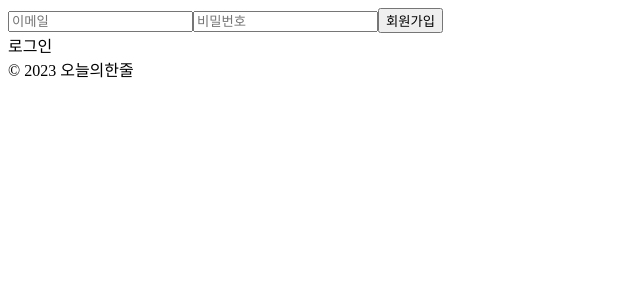
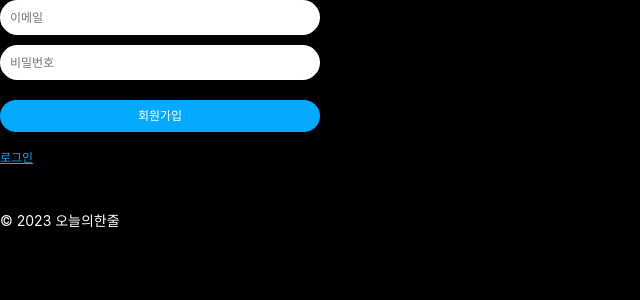
Before and after one commit to itsm2219/hanzul, a React (Create React App) app: page / in a window 1280 px wide. Shown: the top 300 px of the page, without its empty margins (0-640 px from the left). Built offline with nearby package versions, Linux system fonts and the light colour scheme; no server answers.

Commit message:
0118hanzul_css

```diff
--- a/package.json
+++ b/package.json
@@ -3,6 +3,12 @@
   "version": "0.1.0",
   "private": true,
   "dependencies": {
+    "@fortawesome/fontawesome-free": "^5.14.0",
+    "@fortawesome/fontawesome-svg-core": "^1.2.30",
+    "@fortawesome/free-brands-svg-icons": "^5.14.0",
+    "@fortawesome/free-regular-svg-icons": "^5.14.0",
+    "@fortawesome/free-solid-svg-icons": "^5.14.0",
+    "@fortawesome/react-fontawesome": "^0.1.11",
     "@testing-library/jest-dom": "^5.16.5",
     "@testing-library/react": "^13.4.0",
     "@testing-library/user-event": "^13.5.0",
--- /dev/null
+++ b/src/components/AuthForm.js
@@ -0,0 +1,78 @@
+import React from "react";
+import { authService } from "fbase";
+import { useState } from "react";
+
+const AuthForm = () => {
+  const [email, setEmail] = useState("");
+  const [password, setPassword] = useState("");
+  const [newAccount, setNewAccount] = useState(true);
+  const [error, setError] = useState("");
+
+  const onChange = (event) => {
+    const {
+      target: { name, value },
+    } = event;
+    if (name === "email") {
+      setEmail(value);
+    } else if (name === "password") {
+      setPassword(value);
+    }
+  };
+
+  const onSubmit = async (event) => {
+    event.preventDefault();
+    try {
+      let data;
+
+      if (newAccount) {
+        data = await authService.createUserWithEmailAndPassword(
+          email,
+          password
+        );
+      } else {
+        data = await authService.signInWithEmailAndPassword(email, password);
+      }
+
+    } catch (error) {
+      setError(error.message);
+    }
+  };
+
+  const toggleAccount = () => setNewAccount((prev) => !prev);
+
+return (
+  <>
+    <form onSubmit={onSubmit} className="container">
+      <input
+        name="email"
+        type="email"
+        placeholder="이메일"
+        required
+        value={email}
+        onChange={onChange}
+        className="authInput"
+      />
+      <input
+        name="password"
+        type="password"
+        placeholder="비밀번호"
+        required
+        value={password}
+        onChange={onChange}
+        className="authInput"
+      />
+      <input
+        type="submit"
+        value={newAccount ? "회원가입" : "로그인"}
+        className="authInput authSubmit"
+      />
+      {error && <span className="authError">{error}</span>}
+    </form>
+    <span onClick={toggleAccount} className="authSwitch">
+      {newAccount ? "로그인" : "회원가입"}
+    </span>
+  </>
+);
+};
+
+export default AuthForm;
--- /dev/null
+++ b/src/components/HanzulFactory.js
@@ -0,0 +1,41 @@
+import React from "react";
+import { useState } from "react";
+import { dbService } from "fbase";
+
+
+
+const HanzulFactory = ({ userObj }) => {
+  const [hanzul, setHanzul] = useState("");
+  const onSubmit = async (event) => {
+    event.preventDefault();
+    await dbService.collection("hanzuls").add({
+      text: hanzul,
+      createdAt: Date.now(),
+      creatorId: userObj.uid,
+    });
+    setHanzul("");
+  };
+  const onChange = (event) => {
+    const {
+      target: { value },
+    } = event;
+    setHanzul(value);
+  };
+
+
+return (
+
+    <form onSubmit={onSubmit}>
+      <input
+        value={hanzul}
+        onChange={onChange}
+        type="text"
+        placeholder="글을 입력하세요."
+        maxLength={120}
+      />
+      <input type="submit" value="입력" />
+    </form>
+          );
+        };
+
+export default HanzulFactory;
--- a/src/components/Router.js
+++ b/src/components/Router.js
@@ -5,7 +5,7 @@ import Home from "routes/Home";
 import Profile from "routes/Profile";
 import Navigation from "components/Navigation";
 
-const AppRouter = ({ isLoggedIn, userObj }) => {
+const AppRouter = ({ isLoggedIn, userObj, refreshUser }) => {
 
   return (
     <Router>
@@ -17,7 +17,7 @@ const AppRouter = ({ isLoggedIn, userObj }) => {
           <Home userObj={userObj} />
         </Route>
         <Route exact path="/profile">
-              <Profile userObj={userObj} />
+              <Profile refreshUser={refreshUser} userObj={userObj} />
             </Route>
         </>
         ) : (
--- a/src/index.js
+++ b/src/index.js
@@ -1,6 +1,7 @@
 import React from "react";
 import ReactDOM from "react-dom";
 import App from "components/App";
+import "./styles.css";
 
 ReactDOM.render(
   <React.StrictMode>
--- a/src/routes/Auth.js
+++ b/src/routes/Auth.js
@@ -1,68 +1,17 @@
-import React, { useState } from "react";
+import React from "react";
 import { authService } from "fbase";
+import AuthForm from "components/AuthForm";
+//import { FontAwesomeIcon } from "@fortawesome/react-fontawesome";
 
 const Auth = () => {
-  const [email, setEmail] = useState("");
-  const [password, setPassword] = useState("");
-  const [newAccount, setNewAccount] = useState(true);
-  const [error, setError] = useState("");
-  const onChange = (event) => {
-    const {
-      target: { name, value },
-    } = event;
-    if (name === "email") {
-      setEmail(value);
-    } else if (name === "password") {
-      setPassword(value);
-    }
-  };
-  const onSubmit = async (event) => {
-    event.preventDefault();
-    try {
-      let data;
-      if (newAccount) {
-        data = await authService.createUserWithEmailAndPassword(
-          email,
-          password
-        );
-      } else {
-        data = await authService.signInWithEmailAndPassword(email, password);
-      }
-      console.log(data);
-    } catch (error) {
-      setError(error.message);
-    }
-  };
-  const toggleAccount = () => setNewAccount((prev) => !prev);
+
 
   return (
     <div>
-      <form onSubmit={onSubmit}>
-        <input
-          name="email"
-          type="email"
-          placeholder="이메일"
-          required
-          value={email}
-          onChange={onChange}
-        />
-        <input
-          name="password"
-          type="password"
-          placeholder="비밀번호"
-          required
-          value={password}
-          onChange={onChange}
-        />
-        <input
-          type="submit"
-          value={newAccount ? "회원가입" : "로그인"}
-        />
-        {error}
-      </form>
-      <span onClick={toggleAccount}>
-        {newAccount ? "로그인" : "회원가입"}
-      </span>
+      <AuthForm />
+      <div>
+
+      </div>
     </div>
   );
 };
--- a/src/routes/Home.js
+++ b/src/routes/Home.js
@@ -1,9 +1,10 @@
 import React, { useEffect, useState } from "react";
 import { dbService } from "fbase";
 import Hanzul from "components/Hanzul";
+import HanzulFactory from "components/HanzulFactory";
 
 const Home = ({ userObj }) => {
-  const [hanzul, setHanzul] = useState("");
+
   const [hanzuls, setHanzuls] = useState([]);
 
   useEffect(() => {
@@ -16,33 +17,10 @@ const Home = ({ userObj }) => {
     });
   }, []);
 
-  const onSubmit = async (event) => {
-    event.preventDefault();
-    await dbService.collection("hanzuls").add({
-      text: hanzul,
-      createdAt: Date.now(),
-      creatorId: userObj.uid,
-    });
-    setHanzul("");
-  };
-  const onChange = (event) => {
-    const {
-      target: { value },
-    } = event;
-    setHanzul(value);
-  };
+
   return (
-    <div>
-      <form onSubmit={onSubmit}>
-        <input
-          value={hanzul}
-          onChange={onChange}
-          type="text"
-          placeholder="글을 입력하세요."
-          maxLength={120}
-        />
-        <input type="submit" value="입력" />
-      </form>
+    <>
+      <HanzulFactory userObj={userObj} />
       <div>
         {hanzuls.map((hanzul) => (
           <Hanzul
@@ -52,7 +30,7 @@ const Home = ({ userObj }) => {
           />
             ))}
             </div>
-            </div>
+            </>
             );
           };
 
--- a/src/routes/Profile.js
+++ b/src/routes/Profile.js
@@ -1,9 +1,9 @@
 import React from "react";
-import { authService, dbService } from "fbase";
-import { useState, useEffect } from "react";
+import { authService } from "fbase";
+import { useState } from "react";
 import { useHistory } from "react-router-dom";
 
-const Profile = ({ userObj}) => {
+const Profile = ({ userObj, refreshUser }) => {
   const history = useHistory();
   const [newDisplayName, setNewDisplayName] = useState(userObj.displayName);
 
@@ -23,6 +23,7 @@ const Profile = ({ userObj}) => {
     event.preventDefault();
     if (userObj.displayName !== newDisplayName) {
       await userObj.updateProfile({ displayName: newDisplayName });
+      refreshUser();
     }
   };
 
--- /dev/null
+++ b/src/styles.css
@@ -0,0 +1,276 @@
+@import "https://cdn.jsdelivr.net/npm/reset-css@5.0.1/reset.min.css";
+
+* {
+  box-sizing: border-box;
+}
+
+input {
+  all: unset;
+  box-sizing: border-box;
+  appearance: none;
+}
+
+body {
+  background-color: black;
+  font-family: -apple-system, BlinkMacSystemFont, "Segoe UI", Roboto, Oxygen,
+    Ubuntu, Cantarell, "Open Sans", "Helvetica Neue", sans-serif;
+  font-size: 14px;
+  color: white;
+}
+
+button {
+  background-color: white;
+  color: black;
+}
+
+a {
+  text-decoration: none;
+  color: inherit;
+}
+
+form {
+  width: 100%;
+}
+
+.hanzul-input::placeholder {
+  color: white;
+  opacity: 0.9;
+}
+
+.container {
+  width: 100%;
+  max-width: 320px;
+  display: flex;
+  flex-direction: column;
+}
+
+.formInput {
+  width: 100%;
+  padding: 10px 20px;
+  border-radius: 20px;
+  border: 1px solid black;
+  text-align: center;
+  background-color: white;
+  color: black;
+}
+
+.formBtn {
+  cursor: pointer;
+  width: 100%;
+  padding: 7px 20px;
+  text-align: center;
+  color: white;
+  border-radius: 20px;
+  background-color: #04aaff;
+  cursor: pointer;
+}
+
+.cancelBtn {
+  cursor: pointer;
+  background-color: tomato;
+}
+
+/* Profile Page */
+
+.profileForm {
+  border-bottom: 1px solid rgba(255, 255, 255, 0.9);
+  padding-bottom: 30px;
+  width: 100%;
+  display: flex;
+  flex-direction: column;
+}
+
+.logOut {
+  margin-top: 50px;
+}
+
+/* Hanzul Factory */
+
+.factoryForm {
+  display: flex;
+  flex-direction: column;
+  align-items: center;
+  width: 100%;
+}
+
+.factoryInput__container {
+  display: flex;
+  justify-content: space-between;
+  align-items: center;
+  flex-wrap: wrap;
+  position: relative;
+  margin-bottom: 20px;
+  width: 100%;
+}
+
+.factoryInput__input {
+  flex-grow: 1;
+  height: 40px;
+  padding: 0px 20px;
+  color: white;
+  border: 1px solid #04aaff;
+  border-radius: 20px;
+  font-weight: 500;
+  font-size: 12px;
+}
+
+.factoryInput__arrow {
+  position: absolute;
+  right: 0;
+  background-color: #04aaff;
+  height: 40px;
+  width: 40px;
+  padding: 10px 0px;
+  text-align: center;
+  border-radius: 20px;
+  color: white;
+}
+
+.factoryInput__label {
+  color: #04aaff;
+  cursor: pointer;
+}
+
+.factoryInput__label span {
+  margin-right: 10px;
+  font-size: 12px;
+}
+
+.factoryForm__attachment {
+  display: flex;
+  flex-direction: column;
+  justify-content: center;
+}
+
+.factoryForm__attachment img {
+  height: 80px;
+  width: 80px;
+  border-radius: 40px;
+}
+
+.factoryForm__clear {
+  color: #04aaff;
+  cursor: pointer;
+  text-align: center;
+}
+
+.factoryForm__clear span {
+  margin-right: 10px;
+  font-size: 12px;
+}
+
+/* Hanuzl */
+
+.hanzulEdit .formBtn {
+  cursor: pointer;
+  margin-top: 15px;
+  margin-bottom: 5px;
+}
+
+.hanzul {
+  margin-bottom: 20px;
+  background-color: white;
+  width: 100%;
+  max-width: 320px;
+  padding: 20px;
+  border-radius: 10px;
+  position: relative;
+  display: flex;
+  flex-direction: column;
+  color: rgba(0, 0, 0, 0.8);
+}
+
+.hanzul h4 {
+  font-size: 14px;
+}
+
+.hanzul img {
+  right: -10px;
+  top: 20px;
+  position: absolute;
+  border-radius: 50%;
+  width: 50px;
+  height: 50px;
+  margin-top: 10px;
+}
+
+.hanzul__actions {
+  position: absolute;
+  right: 10px;
+  top: 10px;
+}
+
+.hanzul__actions span {
+  cursor: pointer;
+}
+
+.hanzul__actions span:first-child {
+  margin-right: 10px;
+}
+
+/* Auth */
+
+.authContainer {
+  display: flex;
+  flex-direction: column;
+  height: 100vh;
+  justify-content: center;
+  align-items: center;
+}
+
+.authBtns {
+  display: flex;
+  justify-content: space-between;
+  width: 100%;
+  max-width: 320px;
+}
+
+.authBtn {
+  cursor: pointer;
+  border-radius: 20px;
+  border: none;
+  padding: 10px 0px;
+  font-size: 12px;
+  text-align: center;
+  width: 150px;
+  background: white;
+  cursor: pointer;
+}
+
+/* AuthForm */
+
+.authInput {
+  max-width: 320px;
+  width: 100%;
+  padding: 10px;
+  border-radius: 30px;
+  background-color: rgba(255, 255, 255, 1);
+  margin-bottom: 10px;
+  font-size: 12px;
+  color: black;
+}
+
+.authSubmit {
+  text-align: center;
+  background: #04aaff;
+  color: white;
+  margin-top: 10px;
+  cursor: pointer;
+}
+
+.authError {
+  color: tomato;
+  text-align: center;
+  font-weight: 500;
+  font-size: 12px;
+}
+
+.authSwitch {
+  color: #04aaff;
+  cursor: pointer;
+  margin-top: 10px;
+  margin-bottom: 50px;
+  display: block;
+  font-size: 12px;
+  text-decoration: underline;
+}
```
Also changed, not shown: src/components/App.js (+22 -6 lines).
